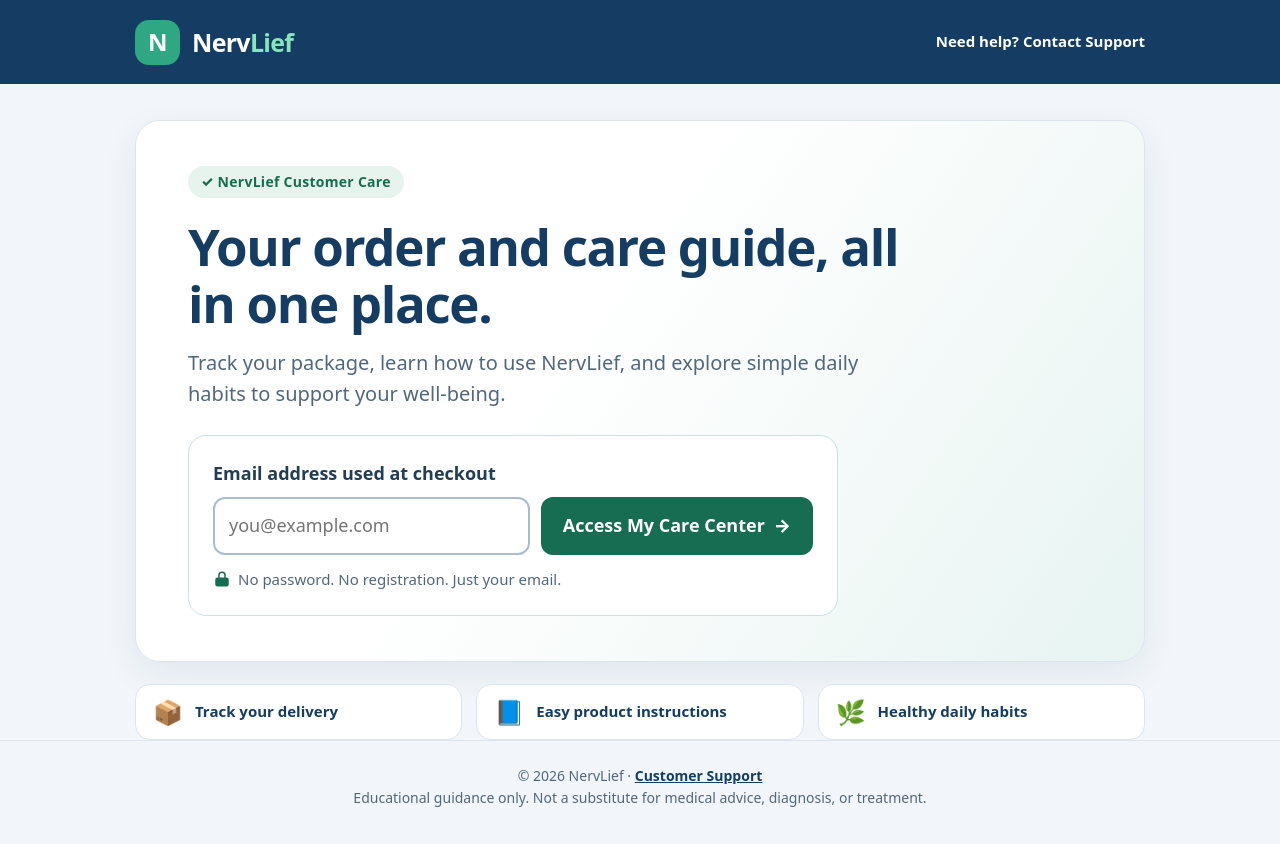
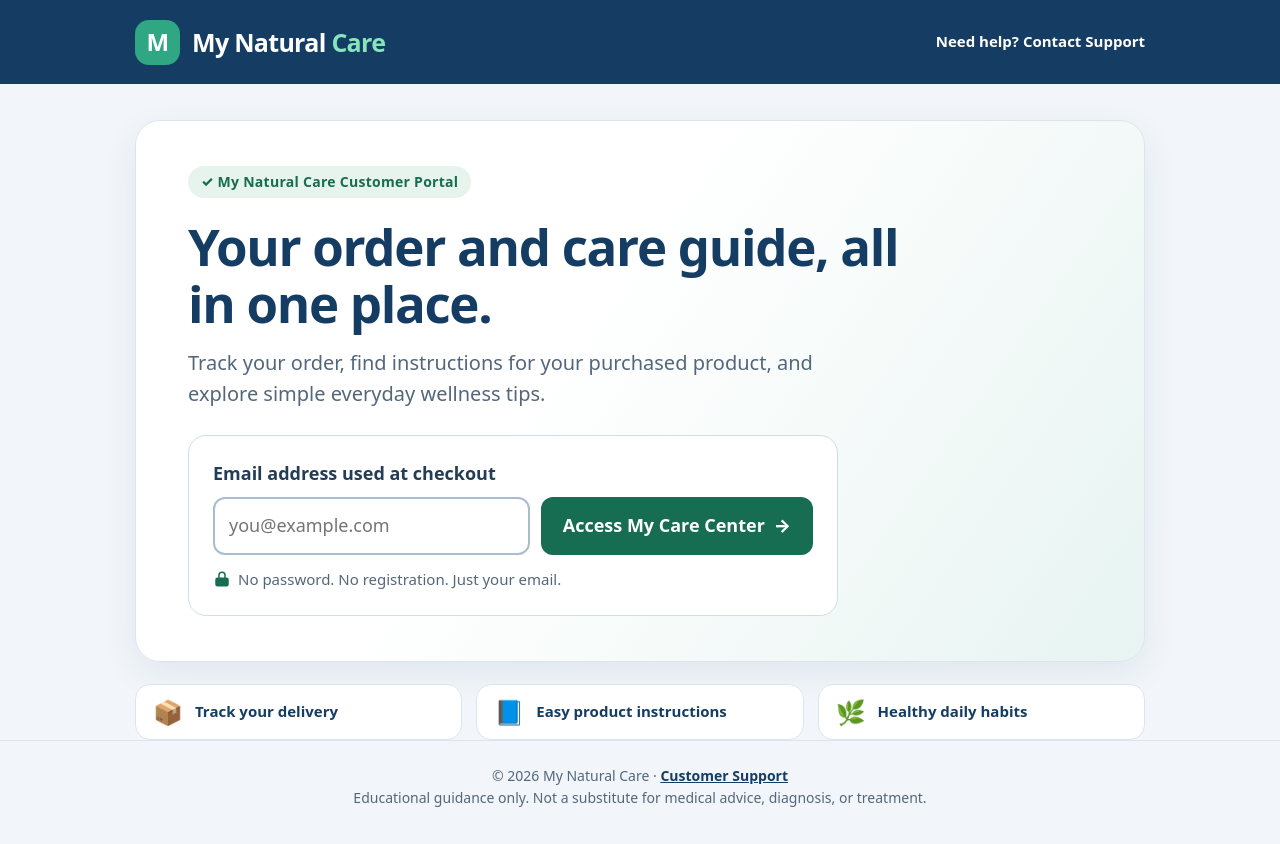
Before and after one commit to washingtonalvesuai/rastreio-cartpanda, a website: page public/index.html in a window 1280 px wide. Drawn offline with Linux system fonts and the light colour scheme.

Commit message:
Rebrand customer portal as My Natural Care for multi-product use

```diff
--- a/public/index.html
+++ b/public/index.html
@@ -4,8 +4,8 @@
 <meta charset="UTF-8">
 <meta name="viewport" content="width=device-width, initial-scale=1">
 <meta name="theme-color" content="#16416a">
-<meta name="description" content="NervLief customer care: track your order, review your product guide and explore healthy daily habits.">
-<title>NervLief | My Order & Care Guide</title>
+<meta name="description" content="My Natural Care: track your order, see your product guide, and explore healthy daily habits.">
+<title>My Natural Care | Order Tracking & Wellness Guide</title>
 <style>
 :root{color-scheme:light;--navy:#153d63;--navy2:#244e72;--teal:#0f795f;--green:#176d52;--bg:#f2f6fa;--ink:#20344a;--muted:#53677b;--edge:#dce5ee;--white:#fff;--soft:#e8f4ef;--link:#125e9d;--shadow:0 12px 35px rgba(18,52,83,.08)}
 *,*::before,*::after{box-sizing:border-box}
@@ -29,14 +29,14 @@ main{padding-bottom:52px}.welcome{margin:36px auto 0;padding:45px clamp(20px,5vw
 </head>
 <body>
 <header class="topbar"><div class="container toprow">
-  <div class="brand" aria-label="NervLief Customer Care"><div class="brand-logo" aria-hidden="true">N</div><span>Nerv<b>Lief</b></span></div>
+  <div class="brand" aria-label="My Natural Care"><div class="brand-logo" aria-hidden="true">M</div><span>My Natural <b>Care</b></span></div>
   <a class="top-support" href="mailto:support@nervlief.com">Need help? Contact Support</a>
 </div></header>
 <main class="container">
   <section id="welcome" class="welcome" aria-labelledby="welcomeTitle">
-    <span class="eyebrow">✓ NervLief Customer Care</span>
+    <span class="eyebrow">✓ My Natural Care Customer Portal</span>
     <h1 id="welcomeTitle">Your order and care guide, all in one place.</h1>
-    <p class="intro">Track your package, learn how to use NervLief, and explore simple daily habits to support your well-being.</p>
+    <p class="intro">Track your order, find instructions for your purchased product, and explore simple everyday wellness tips.</p>
     <form id="accessForm" class="form-box" novalidate>
       <label class="form-label" for="customerEmail">Email address used at checkout</label>
       <div class="field-row">
@@ -55,7 +55,7 @@ main{padding-bottom:52px}.welcome{margin:36px auto 0;padding:45px clamp(20px,5vw
   <section id="dashboard" class="dashboard" hidden>
     <div id="demoAlert" class="demo-alert" hidden>This is a SAMPLE preview. The order shown below is not a real customer order.</div>
     <div class="dash-heading">
-      <h1>Welcome to your NervLief Care Center</h1>
+      <h1>Welcome to My Natural Care</h1>
       <p>Your package information and helpful wellness resources are right here.</p>
       <div class="dash-bar"><span id="signedEmail" class="email-display"></span><button class="text-button" id="changeEmail" type="button">Change email</button></div>
     </div>
@@ -122,7 +122,7 @@ main{padding-bottom:52px}.welcome{margin:36px auto 0;padding:45px clamp(20px,5vw
     </section>
   </section>
 </main>
-<footer class="site-footer"><div class="container">© 2026 NervLief · <a href="mailto:support@nervlief.com">Customer Support</a><div>Educational guidance only. Not a substitute for medical advice, diagnosis, or treatment.</div></div></footer>
+<footer class="site-footer"><div class="container">© 2026 My Natural Care · <a href="mailto:support@nervlief.com">Customer Support</a><div>Educational guidance only. Not a substitute for medical advice, diagnosis, or treatment.</div></div></footer>
 <script>
 (function(){
   'use strict';
```
